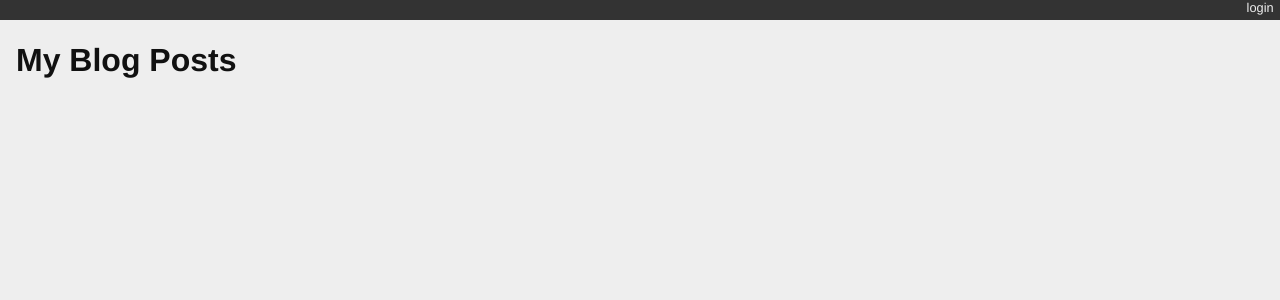
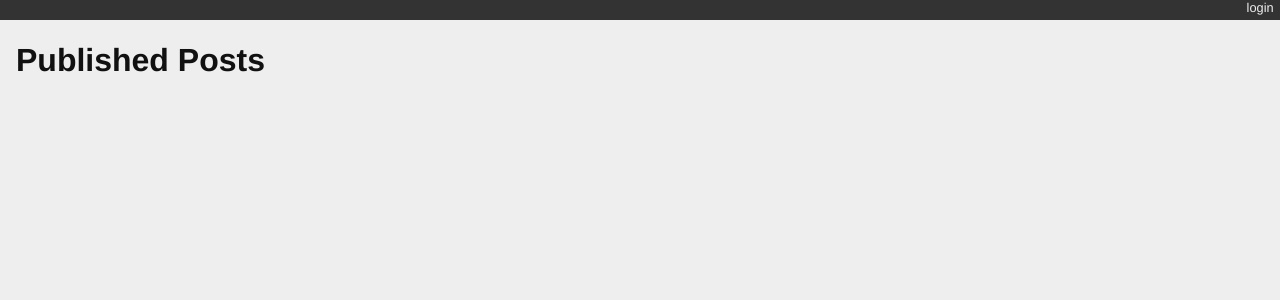
Before and after one commit to hebingham/django-blog-classes, a Django app: page / in a window 1280 px wide. Shown: the top 300 px of the page. Run offline with Django 3.2, Linux system fonts and the light colour scheme; data that the repository does not hold is empty.

Commit message:
changing title of page which lists posts

```diff
--- a/blogging/templates/blogging/list.html
+++ b/blogging/templates/blogging/list.html
@@ -1,7 +1,7 @@
 {# blogging/templates/blogging/list.html #}
 
 {% extends "base.html" %}{% block content %}
-  <h1>My Blog Posts</h1>
+  <h1>Published Posts</h1>
   {% comment %} here is where the query happens {% endcomment %}
   {% for post in post_list %}
   <div class="post">
--- a/blogging/tests.py
+++ b/blogging/tests.py
@@ -50,7 +50,7 @@ class FrontEndTestCase(TestCase):
         resp = self.client.get("/")
         # the content of the rendered response is always a bytestring
         resp_text = resp.content.decode(resp.charset)
-        self.assertTrue("My Blog Posts" in resp_text)
+        self.assertTrue("Published Posts" in resp_text)
         for count in range(1, 11):
             title = "Post %d Title" % count
             if count < 6:
```
